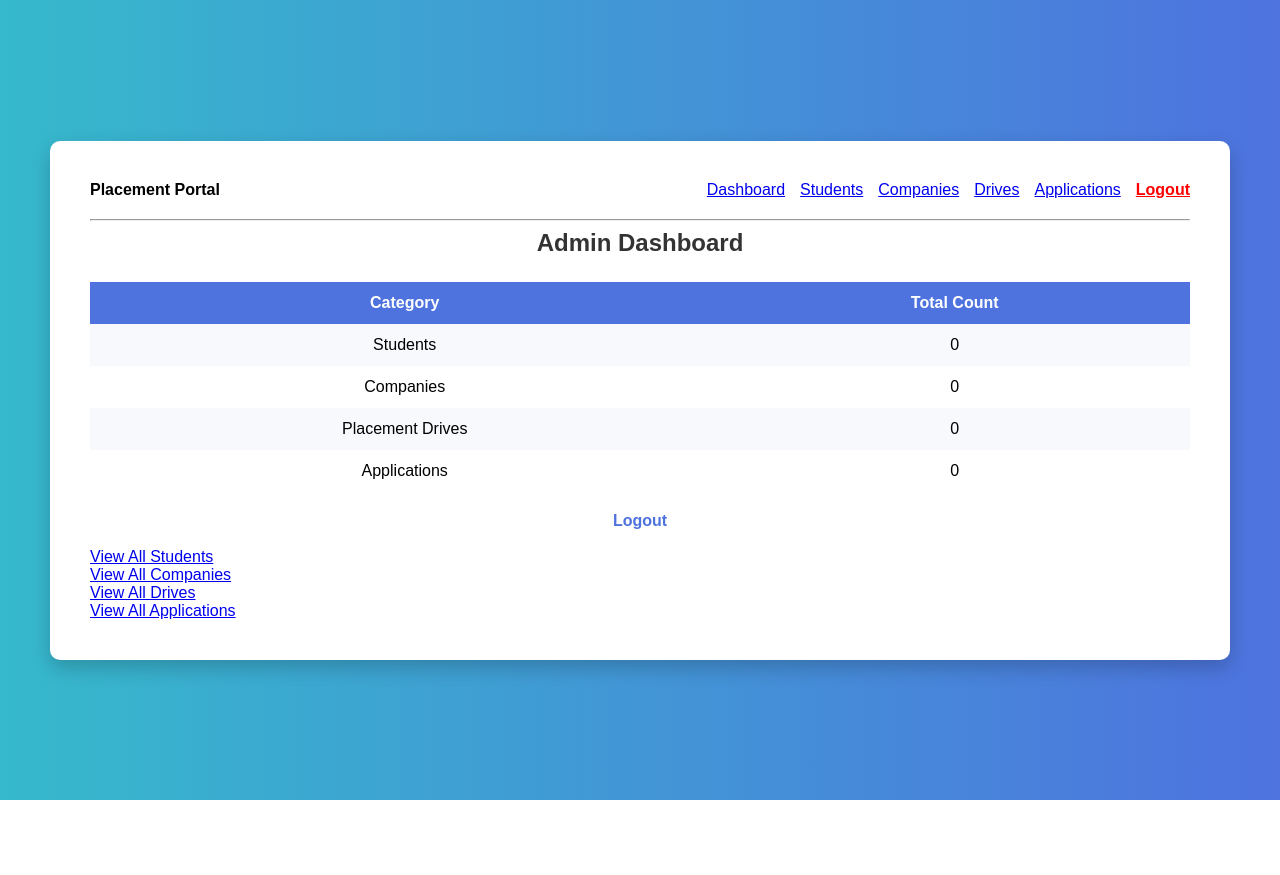
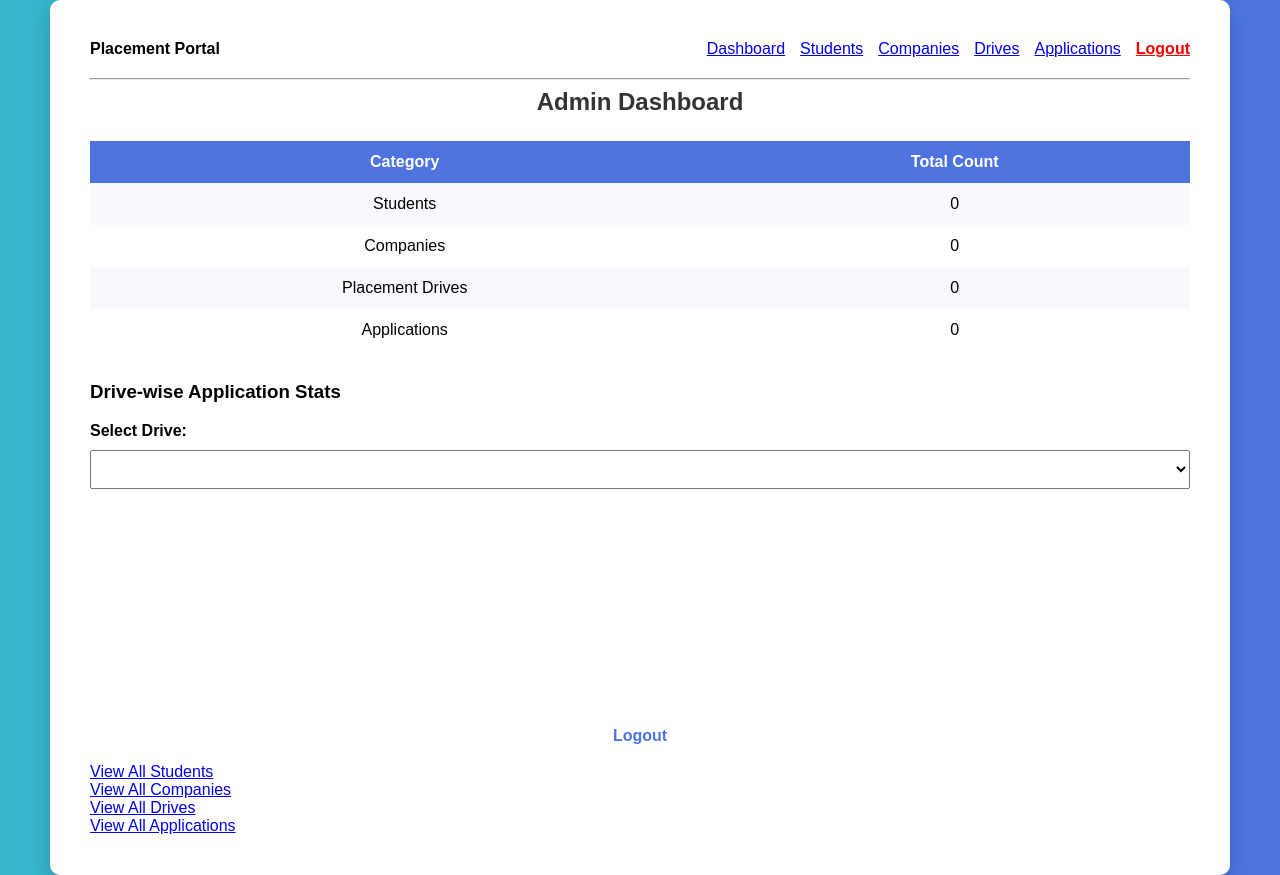
Before and after one commit to 23f3003311/MAD-1_Project, a Flask app: page /admin/dashboard in a window 1280 px wide. Before the commit the page ends 800 px from the top, so only its background shows below. Run offline with Flask 3, Linux system fonts and the light colour scheme; a user stored in the database is signed in; lists and menus that the app fills with data are empty; a map, chart or similar area stays blank.

Commit message:
Added recommended optional functionalities like JSON API's, HTML5 validation and ChartJS. Finished implementing core functions.

```diff
--- a/routes.py
+++ b/routes.py
@@ -9,6 +9,9 @@ from models import User, Company, Student, PlacementDrive, Application
 from datetime import datetime
 import os
 from werkzeug.utils import secure_filename
+from flask import jsonify
+from sqlalchemy import func
+
 
 def admin_required(f):
     @wraps(f)
@@ -141,13 +144,15 @@ def register_routes(app):
         total_companies = User.query.filter_by(role="company").count()
         total_drives = PlacementDrive.query.count()
         total_applications = Application.query.count()
+        drives = PlacementDrive.query.filter_by(status="Approved").order_by(PlacementDrive.created_at.desc()).all()
 
         return render_template(
             "admin_dashboard.html",
             total_students=total_students,
             total_companies=total_companies,
             total_drives=total_drives,
-            total_applications=total_applications
+            total_applications=total_applications,
+            drives=drives
         )
     @app.route("/admin/students")
     @login_required
@@ -594,3 +599,71 @@ def register_routes(app):
             return redirect(url_for("student_dashboard"))
 
         return render_template("student/profile.html", student=student)
+
+    @app.route("/api/drives", methods=["GET"])
+    def api_drives():
+        today = datetime.utcnow().date()
+
+        drives = PlacementDrive.query.filter(
+            PlacementDrive.status == "Approved",
+            PlacementDrive.application_deadline >= today
+        ).order_by(PlacementDrive.created_at.desc()).all()
+
+        return jsonify([
+            {
+                "id": d.id,
+                "company": d.company.company_name,
+                "job_title": d.job_title,
+                "eligibility": d.eligibility,
+                "deadline": d.application_deadline.isoformat(),
+                "status": d.status,
+                "created_at": d.created_at.isoformat()
+            }
+            for d in drives
+        ])
+    @app.route("/api/admin/applications", methods=["GET"])
+    @login_required
+    @admin_required
+    def api_admin_applications():
+        applications = Application.query.order_by(
+            Application.application_date.desc()
+        ).all()
+
+        return jsonify([
+            {
+                "application_id": a.id,
+                "student_name": a.student.user.name,
+                "student_id": a.student_id,
+                "company": a.drive.company.company_name,
+                "drive_id": a.drive_id,
+                "job_title": a.drive.job_title,
+                "status": a.status,
+                "applied_at": a.application_date.isoformat()
+            }
+            for a in applications
+        ])
+
+    @app.route("/api/admin/drive/<int:drive_id>/stats", methods=["GET"])
+    @login_required
+    @admin_required
+    def api_drive_stats(drive_id):
+        drive = PlacementDrive.query.get_or_404(drive_id)
+
+        rows = (
+            db.session.query(Application.status, func.count(Application.id))
+            .filter(Application.drive_id == drive_id)
+            .group_by(Application.status)
+            .all()
+        )
+
+        stats = {"Applied": 0, "Shortlisted": 0, "Selected": 0, "Rejected": 0}
+        for status, count in rows:
+            if status in stats:
+                stats[status] = count
+
+        return jsonify({
+            "drive_id": drive.id,
+            "job_title": drive.job_title,
+            "company": drive.company.company_name,
+            "stats": stats
+        })
--- a/templates/admin_dashboard.html
+++ b/templates/admin_dashboard.html
@@ -28,6 +28,64 @@
         <td>{{ total_applications }}</td>
     </tr>
 </table>
+<h3 style="margin-top: 30px;">Drive-wise Application Stats</h3>
+
+<label for="driveSelect"><b>Select Drive:</b></label>
+<select id="driveSelect" style="width:100%; padding:10px; margin:10px 0;">
+  {% for d in drives %}
+    <option value="{{ d.id }}">{{ d.company.company_name }} — {{ d.job_title }}</option>
+  {% endfor %}
+</select>
+
+<div id="driveMeta" style="margin: 10px 0; font-weight: bold;"></div>
+
+<canvas id="driveChart" style="max-width: 900px; margin: 20px auto; display:block;"></canvas>
+
+<script src="https://cdn.jsdelivr.net/npm/chart.js"></script>
+<script>
+  let chartInstance = null;
+
+  async function loadDriveStats(driveId) {
+    const res = await fetch(`/api/admin/drive/${driveId}/stats`);
+    const data = await res.json();
+
+    document.getElementById("driveMeta").innerText =
+      `${data.company} — ${data.job_title}`;
+
+    const counts = [
+      data.stats.Applied || 0,
+      data.stats.Shortlisted || 0,
+      data.stats.Selected || 0,
+      data.stats.Rejected || 0
+    ];
+
+    const ctx = document.getElementById("driveChart");
+
+    if (chartInstance) chartInstance.destroy();
+
+    chartInstance = new Chart(ctx, {
+      type: "bar",
+      data: {
+        labels: ["Applied", "Shortlisted", "Selected", "Rejected"],
+        datasets: [{
+          label: "Count",
+          data: counts
+        }]
+      },
+      options: {
+        responsive: true,
+        scales: { y: { beginAtZero: true, ticks: { precision: 0 } } }
+      }
+    });
+  }
+
+  const select = document.getElementById("driveSelect");
+  select.addEventListener("change", () => loadDriveStats(select.value));
+
+  // load first drive on page load
+  if (select.value) loadDriveStats(select.value);
+</script>
+<br>
 
 <a href="/logout" class="logout">Logout</a>
 <br>
--- a/templates/login.html
+++ b/templates/login.html
@@ -80,8 +80,8 @@
     <h2>Login</h2>
 
     <form method="POST">
-        <input type="email" name="email" placeholder="Enter Email" required>
-        <input type="password" name="password" placeholder="Enter Password" required>
+        <input type="email" name="email" required placeholder="Email">
+        <input type="password" name="password" required minlength="5" placeholder="Password">
         <button type="submit">Login</button>
     </form>
 
```
Also changed, not shown: templates/company/create_drive.html (+4 -4 lines), templates/register_company.html (+13 -7 lines), templates/register_student.html (+11 -6 lines).
